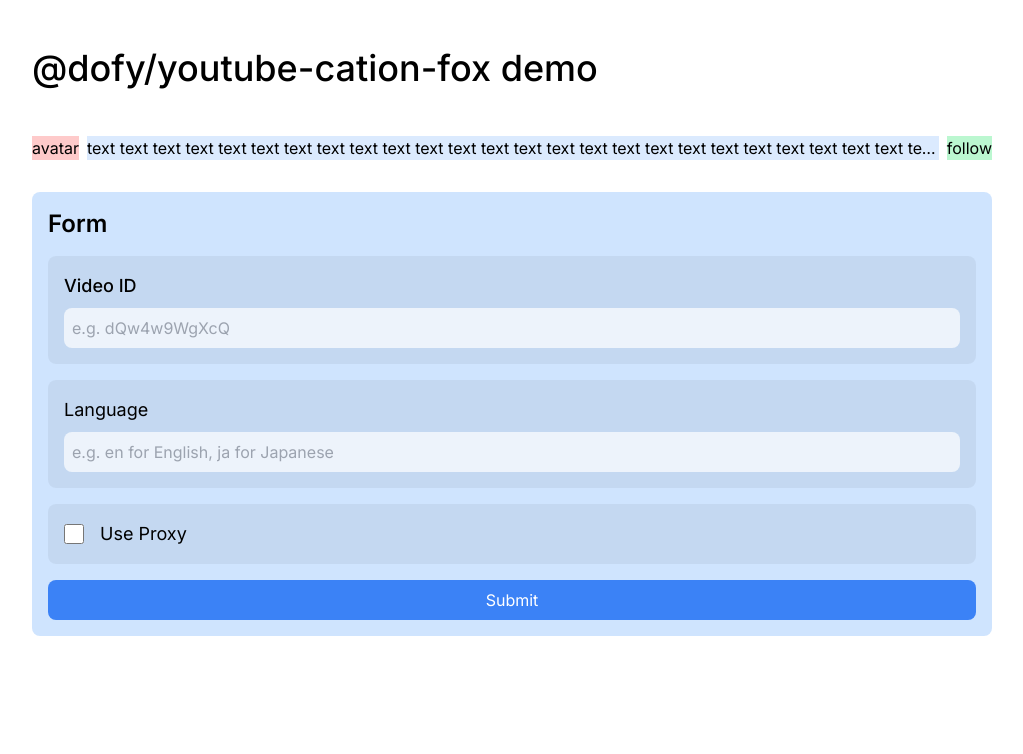
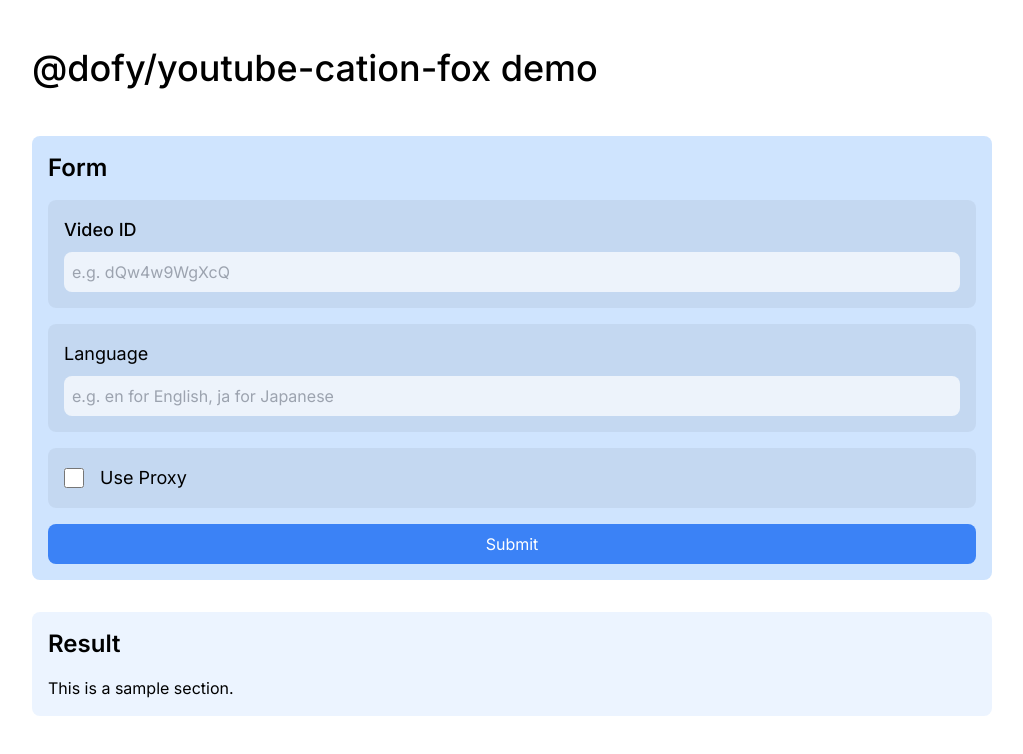
Before and after one commit to dofy/youtube-caption-fox, a Next.js app in the folder sample/: page / in a window 1280 px wide. Shown: the top 754 px of the page, without its empty margins (128-1151 px from the left). Built offline with nearby package versions, Linux system fonts and the light colour scheme.

Commit message:
update gitignore

```diff
--- a/sample/package.json
+++ b/sample/package.json
@@ -15,7 +15,8 @@
     "framer-motion": "^11.3.28",
     "next": "14.2.5",
     "react": "^18",
-    "react-dom": "^18"
+    "react-dom": "^18",
+    "@dofy/youtube-caption-fox": "file:../dist/index.mjs"
   },
   "devDependencies": {
     "@types/node": "^22.3.0",
--- a/sample/src/components/HomeView/index.tsx
+++ b/sample/src/components/HomeView/index.tsx
@@ -3,26 +3,15 @@
 import { FC } from 'react'
 import { FormView } from '../FormView'
 import { HeaderView } from '../HeaderView'
+import { ResultView } from '../ResultView'
 import type { FormData } from '../types'
 
 export const HomeView: FC = () => {
   return (
     <main className="mx-auto flex max-w-screen-lg flex-col gap-8 p-8">
       <HeaderView />
-      <div className="flex gap-2">
-        {/* avatar */}
-        <div className="bg-red-200">avatar</div>
-        {/* content */}
-        <div className="flex-1 overflow-hidden text-ellipsis text-nowrap bg-blue-100">
-          text text text text text text text text text text text text text text
-          text text text text text text text text text text text text text text
-          text text
-        </div>
-        {/* button */}
-        <div className="bg-green-200">follow</div>
-      </div>
-
       <FormView onSubmit={(data: FormData) => console.log(data)} />
+      <ResultView />
     </main>
   )
 }
```
Also changed, not shown: 1 other file (tests, documents, lock files or other folders).
